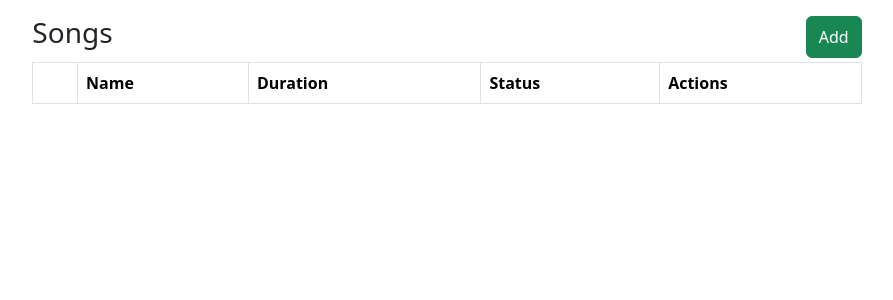
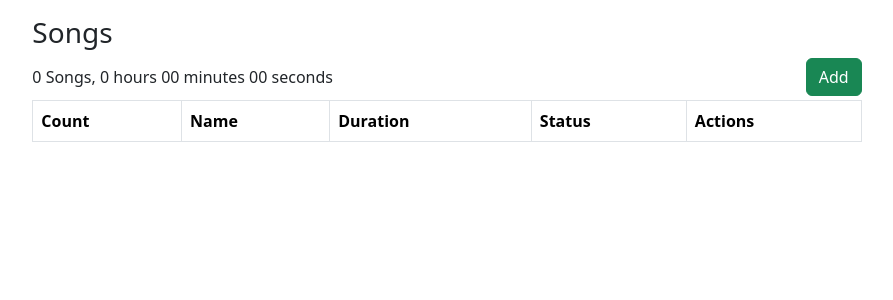
Before and after one commit to Oisota/song-manager-django, a Django app: page / in a window 1280 px wide. Shown: the part 56-356 px from the top of the page, without its empty margins (193-1086 px from the left). Run offline with Django 4.2, Linux system fonts and the light colour scheme; the visitor is signed in with stand-in values (Sample User, id 1); data comes from the database, SQL or seed files in the repository; data that the repository does not hold is empty; some libraries are stand-ins or nearby versions.

Commit message:
Added song count and total duration to main song view

```diff
--- a/songmanager/core/templatetags/song_duration_format.py
+++ b/songmanager/core/templatetags/song_duration_format.py
@@ -8,3 +8,10 @@ def format_song_duration(duration_seconds):
     """Format song duration into minutes:seconds format"""
     m, s = divmod(duration_seconds, 60)
     return f'{m}:{s:02d}'
+
+@register.filter
+def format_total_duration(duration_seconds):
+    """Format song duration into minutes:seconds format"""
+    m, s = divmod(duration_seconds, 60)
+    h, m = divmod(m, 60)
+    return f'{h} hours {m:02d} minutes {s:02d} seconds'
--- a/songmanager/core/views.py
+++ b/songmanager/core/views.py
@@ -13,11 +13,16 @@ def home(request):
     songs = Song.objects \
         .filter(user=request.user)
 
+    total_duration = sum([song.duration for song in songs])
+    count = songs.count()
+
     form = SongForm()
 
     return render(request, 'home.html', {
         'form': form,
         'songs': songs,
+        'total_duration': total_duration,
+        'count': count,
     })
 
 @login_required
--- a/songmanager/templates/home.html
+++ b/songmanager/templates/home.html
@@ -10,14 +10,15 @@
 	<div class="row">
 		<div class="col-xl-8 offset-xl-2">
 
-			<div class="d-flex justify-content-between mb-1">
-				<h3>Songs</h3>
+			<h3>Songs</h3>
+			<div class="d-flex justify-content-between align-items-center mb-1">
+				<div>{{ count }} Songs, {{ total_duration | format_total_duration }}</div>
 				<button class="btn btn-success" type="button" data-bs-toggle="modal" data-bs-target="#add-modal">Add</button>
 			</div>
 			<table class="table table-striped table-bordered">
 				<thead>
 					<tr>
-						<th scope="col"></th>
+						<th scope="col">Count</th>
 						<th scope="col">Name</th>
 						<th scope="col">Duration</th>
 						<th scope="col">Status</th>
```
